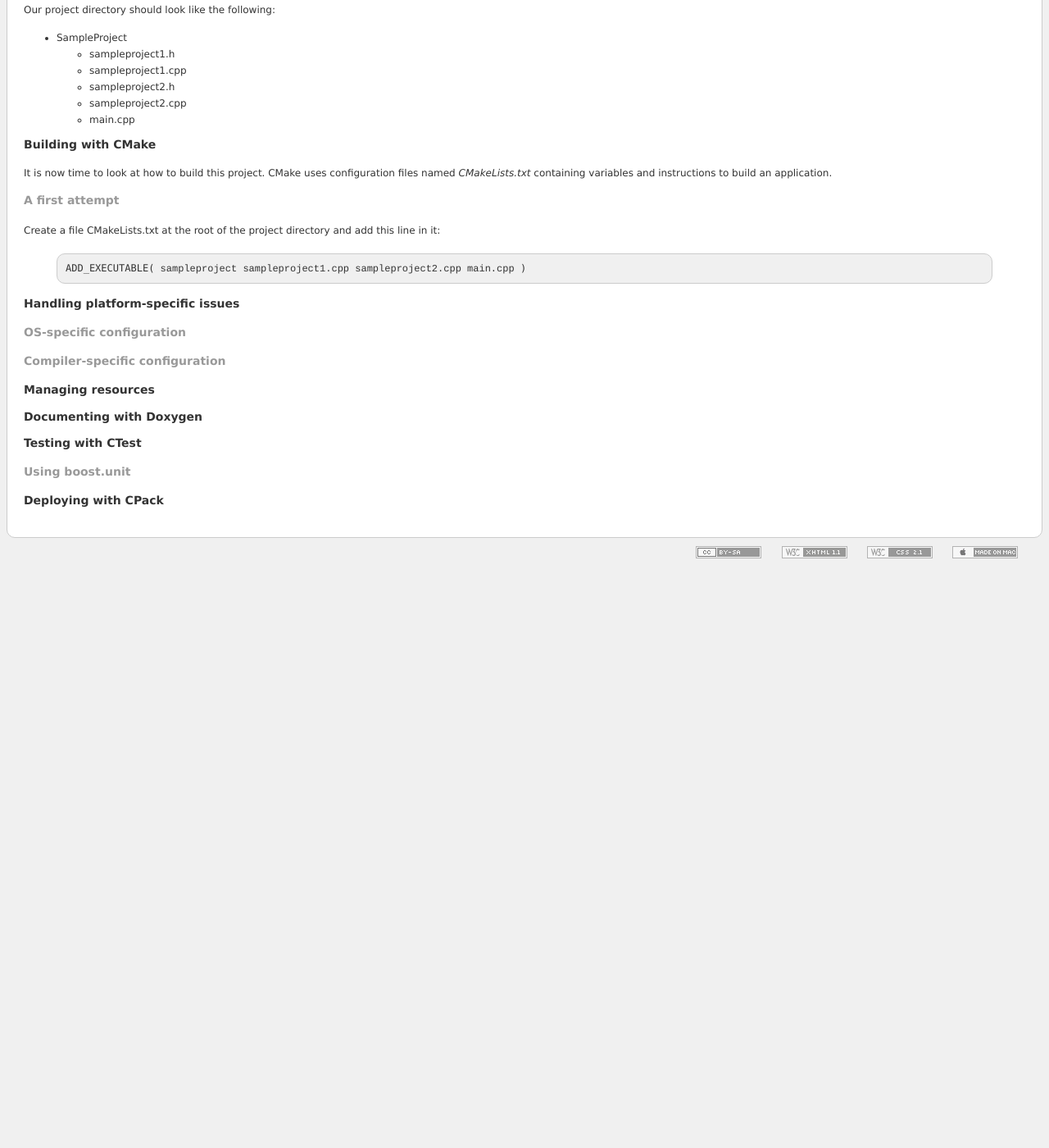
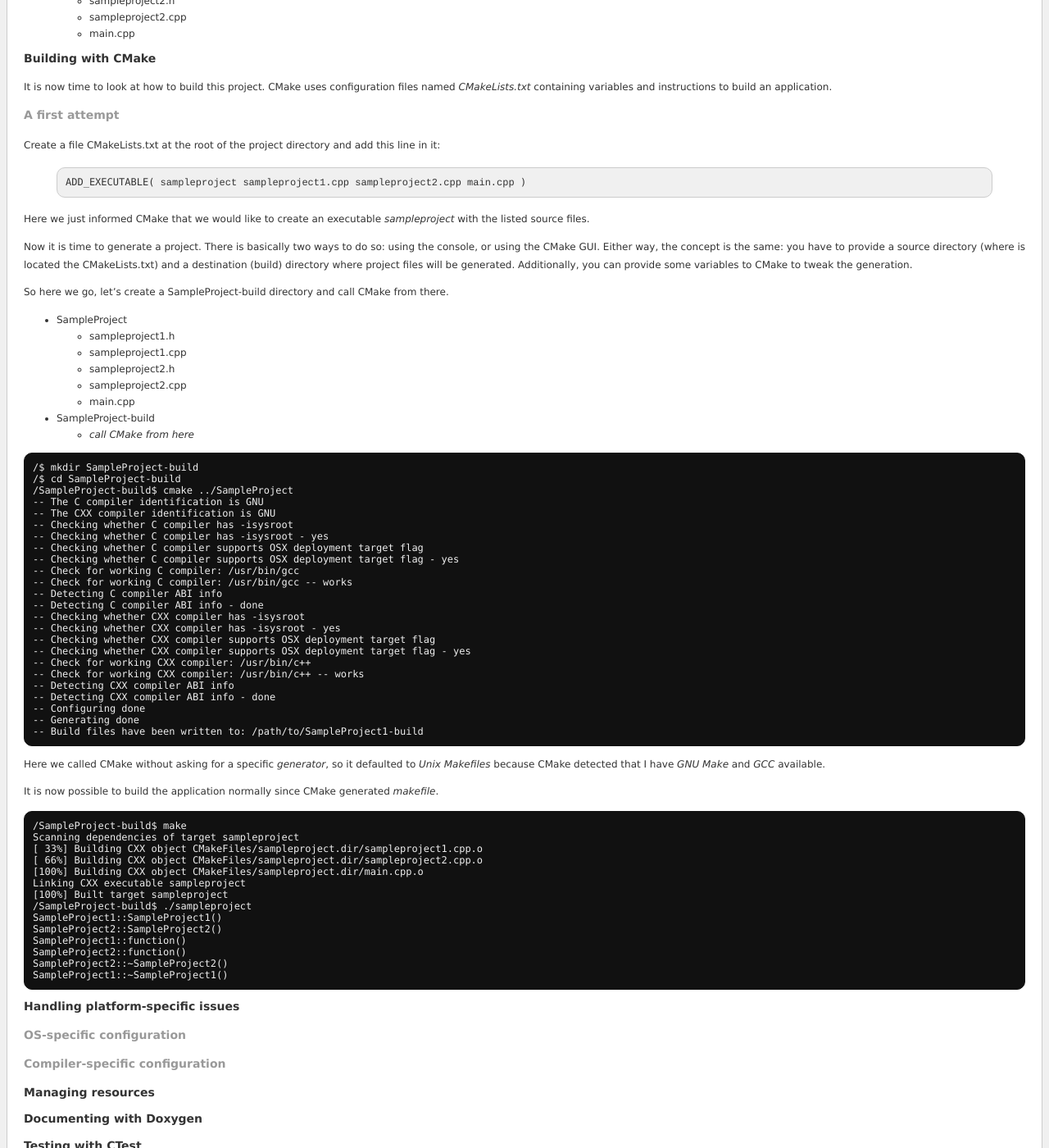
Before and after one commit to NewbiZ/newbiz.github.com, a Jekyll site: the page built from _posts/tutorials/2011-01-27-Clean-project-management-with-CMake.markdown, in a window 1280 px wide and 1400 px high, scrolled down 2632 px. Shown: the whole window at 82% size. Built offline with Jekyll 4.4.1, drawn with Linux system fonts in a browser that asks for light colours; Markdown is read by kramdown in place of the engine named in the settings; before the commit the page ends 3326 px from its top, so only the background shows below that.

Commit message:
Add first cmake example

```diff
--- a/_posts/tutorials/2011-01-27-Clean-project-management-with-CMake.markdown
+++ b/_posts/tutorials/2011-01-27-Clean-project-management-with-CMake.markdown
@@ -3,13 +3,6 @@ layout: page_post
 title: Clean project management with CMake
 categories: tutorials
 ---
-{% highlight cpp %}
-code
-{% endhighlight %}
-<pre class="console">
-output
-</pre>
-
 Introduction
 ------------
 This article will discuss the use of CMake to manage your application or library. I will go through the steps of building, documenting, testing and deploying your project.
@@ -154,6 +147,68 @@ Create a file CMakeLists.txt at the root of the project directory and add this l
 {% highlight cmake %}
 ADD_EXECUTABLE( sampleproject sampleproject1.cpp sampleproject2.cpp main.cpp )
 {% endhighlight %}
+Here we just informed CMake that we would like to create an executable _sampleproject_ with the listed source files.
+
+Now it is time to generate a project. There is basically two ways to do so: using the console, or using the CMake GUI. Either way, the concept is the same: you have to provide a source directory (where is located the CMakeLists.txt) and a destination (build) directory where project files will be generated. Additionally, you can provide some variables to CMake to tweak the generation.
+
+So here we go, let's create a SampleProject-build directory and call CMake from there.
+
+* SampleProject
+  * sampleproject1.h
+  * sampleproject1.cpp
+  * sampleproject2.h
+  * sampleproject2.cpp
+  * main.cpp
+* SampleProject-build
+  * _call CMake from here_
+
+<pre class="console">
+/$ mkdir SampleProject-build
+/$ cd SampleProject-build
+/SampleProject-build$ cmake ../SampleProject
+-- The C compiler identification is GNU
+-- The CXX compiler identification is GNU
+-- Checking whether C compiler has -isysroot
+-- Checking whether C compiler has -isysroot - yes
+-- Checking whether C compiler supports OSX deployment target flag
+-- Checking whether C compiler supports OSX deployment target flag - yes
+-- Check for working C compiler: /usr/bin/gcc
+-- Check for working C compiler: /usr/bin/gcc -- works
+-- Detecting C compiler ABI info
+-- Detecting C compiler ABI info - done
+-- Checking whether CXX compiler has -isysroot
+-- Checking whether CXX compiler has -isysroot - yes
+-- Checking whether CXX compiler supports OSX deployment target flag
+-- Checking whether CXX compiler supports OSX deployment target flag - yes
+-- Check for working CXX compiler: /usr/bin/c++
+-- Check for working CXX compiler: /usr/bin/c++ -- works
+-- Detecting CXX compiler ABI info
+-- Detecting CXX compiler ABI info - done
+-- Configuring done
+-- Generating done
+-- Build files have been written to: /path/to/SampleProject1-build
+</pre>
+
+Here we called CMake without asking for a specific _generator_, so it defaulted to _Unix Makefiles_ because CMake detected that I have _GNU Make_ and _GCC_ available.
+
+It is now possible to build the application normally since CMake generated _makefile_.
+
+<pre class="console">
+/SampleProject-build$ make
+Scanning dependencies of target sampleproject
+[ 33%] Building CXX object CMakeFiles/sampleproject.dir/sampleproject1.cpp.o
+[ 66%] Building CXX object CMakeFiles/sampleproject.dir/sampleproject2.cpp.o
+[100%] Building CXX object CMakeFiles/sampleproject.dir/main.cpp.o
+Linking CXX executable sampleproject
+[100%] Built target sampleproject
+/SampleProject-build$ ./sampleproject
+SampleProject1::SampleProject1()
+SampleProject2::SampleProject2()
+SampleProject1::function()
+SampleProject2::function()
+SampleProject2::~SampleProject2()
+SampleProject1::~SampleProject1()
+</pre>
 
 Handling platform-specific issues
 ---------------------------------
```
